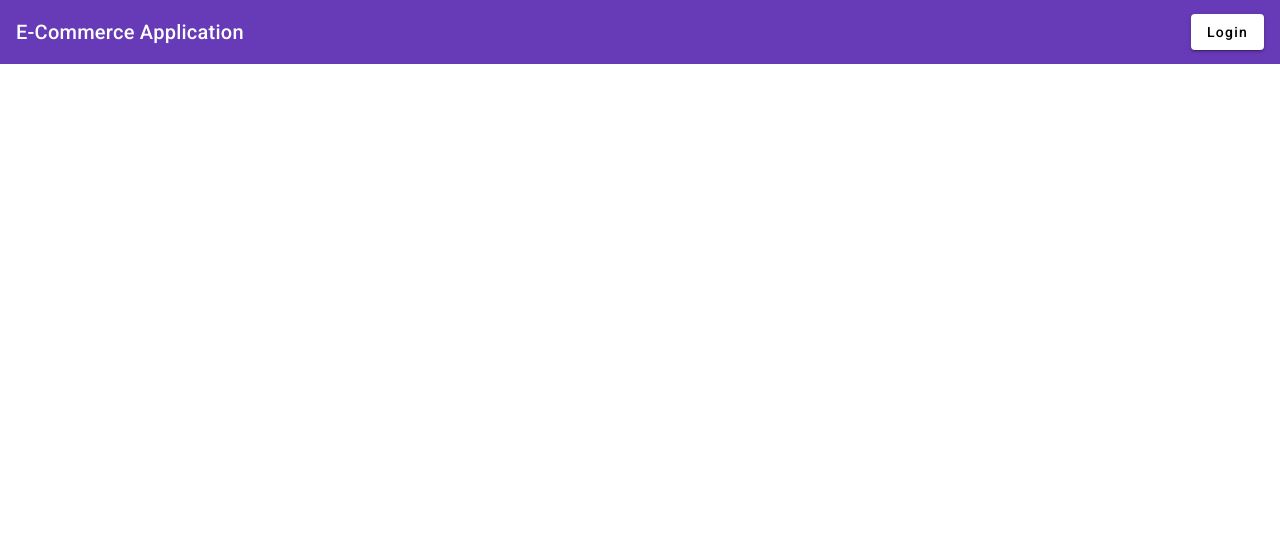
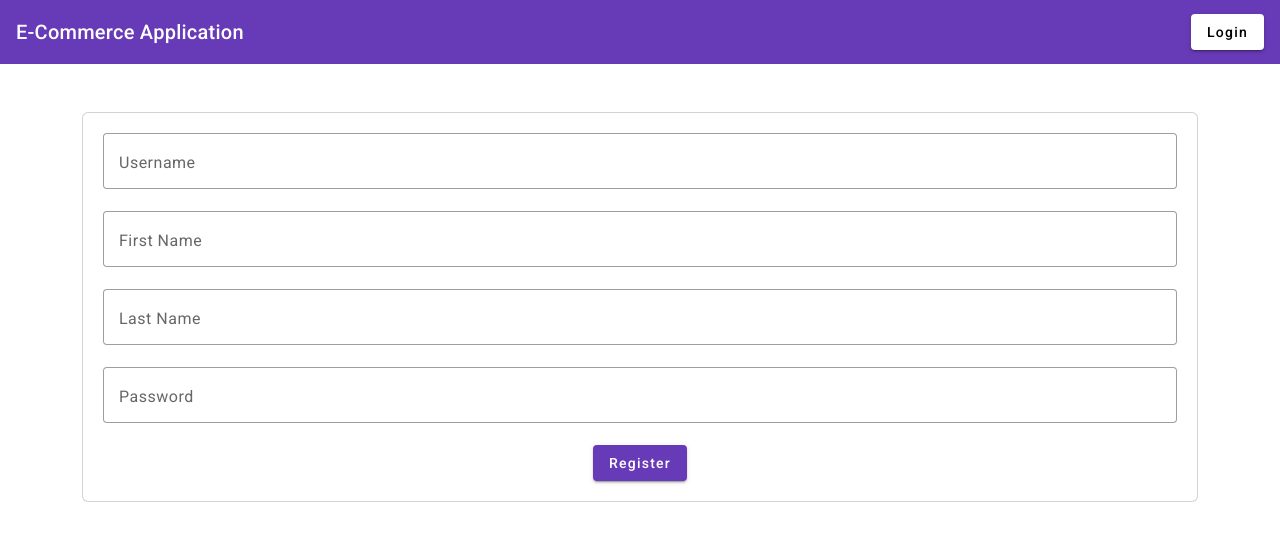
Before and after one commit to PREMINDA/software_architecture_project_front, an Angular app: page /register in a window 1280 px wide. Before the commit this address led to /. Shown: the top 540 px of the page. Built offline with nearby package versions, Linux system fonts and the light colour scheme.

Commit message:
Register component

```diff
--- a/src/app/app-routing.module.ts
+++ b/src/app/app-routing.module.ts
@@ -1,9 +1,11 @@
 import { NgModule } from '@angular/core';
 import { RouterModule, Routes } from '@angular/router';
 import {LoginComponent} from "./login/login.component";
+import {RegisterComponent} from "./register/register.component";
 
 const routes: Routes = [
   { path: 'login', component: LoginComponent },
+  { path: 'register', component: RegisterComponent }
 ];
 
 @NgModule({
--- a/src/app/app.module.ts
+++ b/src/app/app.module.ts
@@ -8,11 +8,13 @@
 import { LoginComponent } from './login/login.component';
 import {FormsModule} from "@angular/forms";
 import {HttpClientModule} from "@angular/common/http";
+import { RegisterComponent } from './register/register.component';
 
 @NgModule({
   declarations: [
     AppComponent,
-    LoginComponent
+    LoginComponent,
+    RegisterComponent
   ],
   imports: [
     CommonModule,
--- a/src/app/login/login.component.html
+++ b/src/app/login/login.component.html
@@ -14,8 +14,10 @@
         <mat-hint>Password</mat-hint>
       </mat-form-field>
 
-      <button class="w-100" type="submit" mat-raised-button color="primary">Login</button>
 
+      <div class="text-center">
+        <button  type="submit" mat-raised-button color="primary">Login</button>
+      </div>
     </form>
 
 
--- /dev/null
+++ b/src/app/register/register.component.html
@@ -0,0 +1,33 @@
+<div class="container mt-5">
+  <div class="card" style="padding: 20px;">
+    <form #registerForm="ngForm" (ngSubmit)="register(registerForm)">
+      <mat-form-field appearance="outline" class="w-100">
+        <mat-label>Username</mat-label>
+        <input matInput ngModel name="userName" id="userName" placeholder="Username">
+
+      </mat-form-field>
+
+      <mat-form-field appearance="outline" class="w-100">
+        <mat-label>First Name</mat-label>
+        <input matInput ngModel name="userFirstName" id="userFirstName" placeholder="First Name">
+
+      </mat-form-field>
+
+      <mat-form-field appearance="outline" class="w-100">
+        <mat-label>Last Name</mat-label>
+        <input matInput ngModel name="userLastName" id="userLastName" placeholder="Last Name">
+
+      </mat-form-field>
+
+      <mat-form-field appearance="outline" class="w-100">
+        <mat-label>Password</mat-label>
+        <input matInput ngModel name="userPassword" id="userPassword" placeholder="Password">
+
+      </mat-form-field>
+
+      <div class="text-center">
+        <button type="submit" mat-raised-button color="primary">Register</button>
+      </div>
+    </form>
+  </div>
+</div>
--- /dev/null
+++ b/src/app/register/register.component.ts
@@ -0,0 +1,30 @@
+import { Component } from '@angular/core';
+import {NgForm} from "@angular/forms";
+import {UserService} from "../services/user.service";
+import {Router} from "@angular/router";
+
+@Component({
+  selector: 'app-register',
+  templateUrl: './register.component.html',
+  styleUrls: ['./register.component.css']
+})
+export class RegisterComponent {
+  constructor(private userService : UserService,
+              private router : Router) { }
+
+  ngOnInit(): void {
+  }
+
+  register(registerForm: NgForm){
+    console.log(registerForm.value)
+    this.userService.register(registerForm.value).subscribe(
+      (response) => {
+        this.router.navigate(['/login']);
+      },
+      (error) => {
+        console.log(error);
+      }
+    );
+
+  }
+}
```
Also changed, not shown: src/app/register/register.component.css (added), 1 other file (tests, documents, lock files or other folders).
